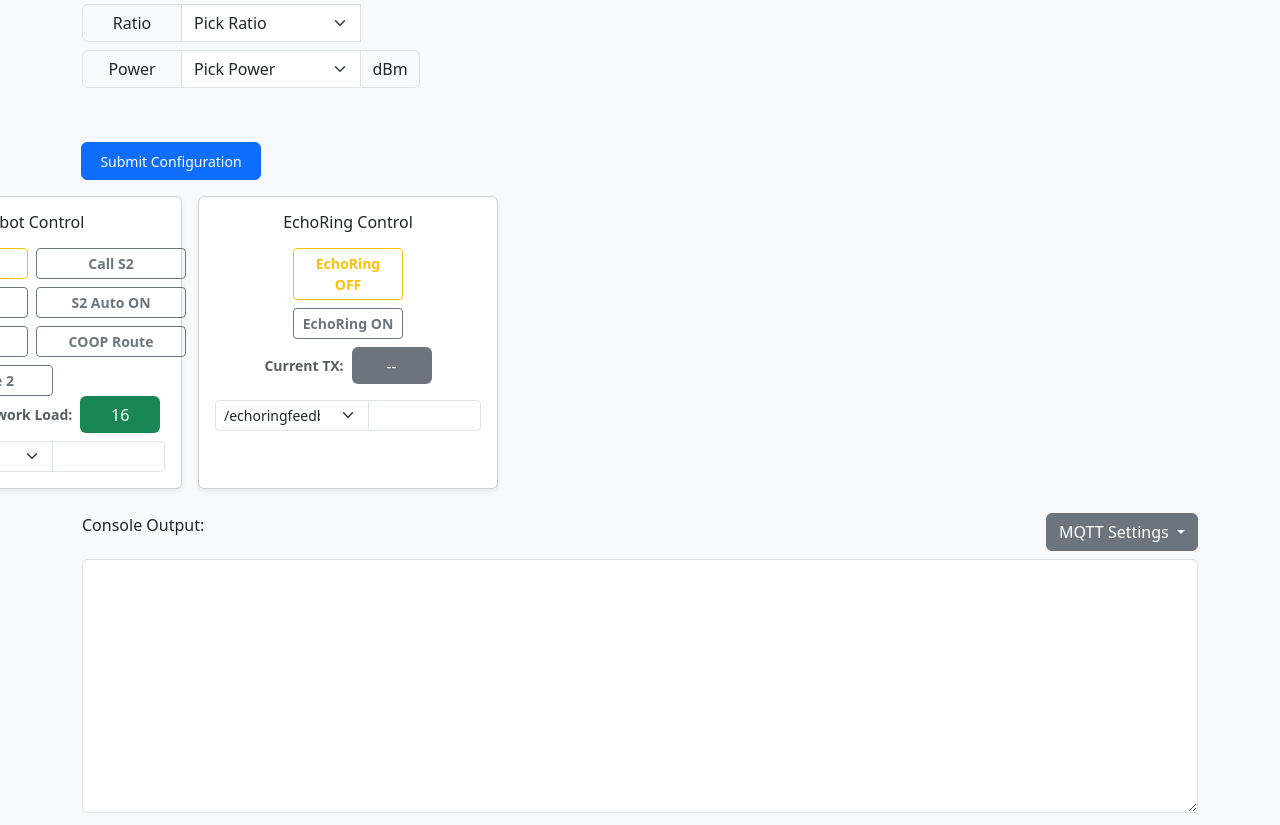
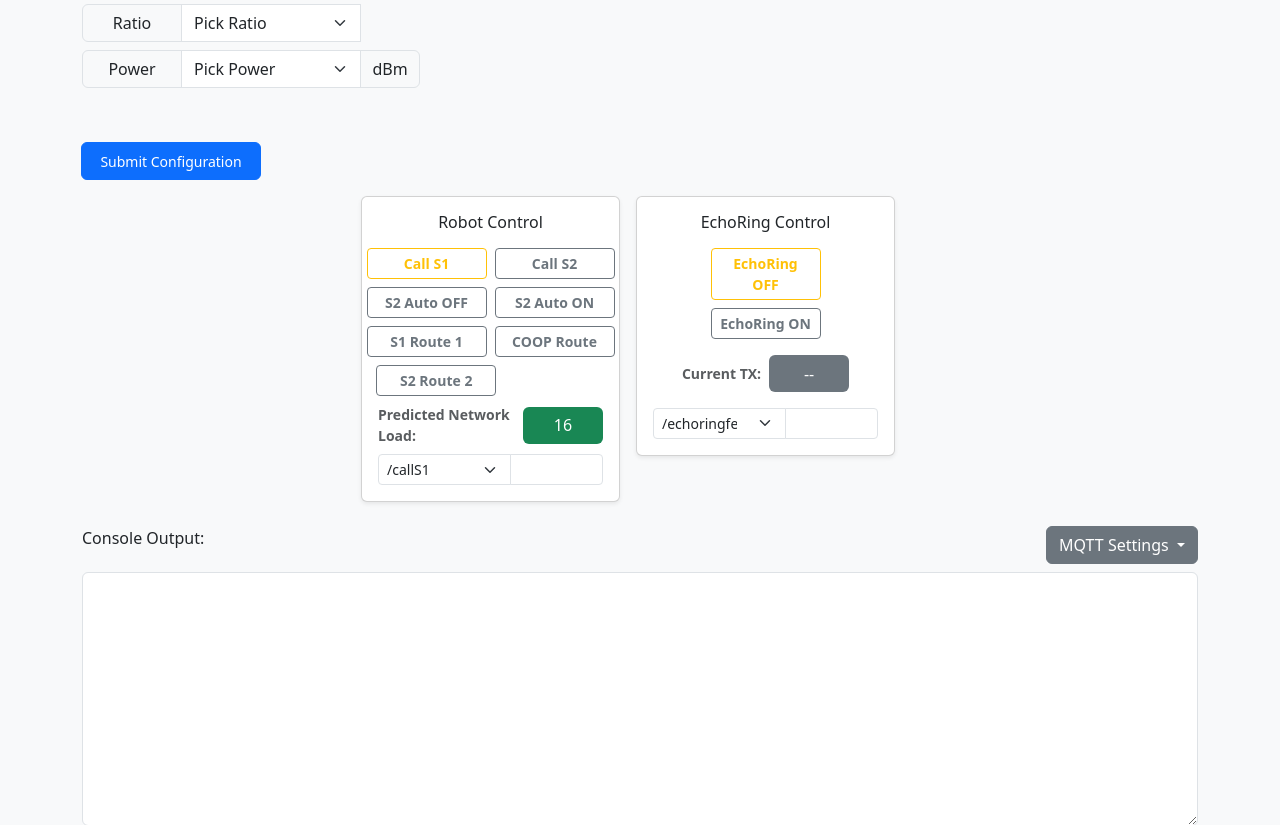
Before and after one commit to WICON-RPTU/MECSware-EchoRing_Dashboard, a Flask app: page / in a window 1280 px wide. Shown: the part 268-1093 px from the top of the page. Run offline with Flask 3, Linux system fonts and the light colour scheme.

Commit message:
[MOD] Button

```diff
--- a/templates/index.html
+++ b/templates/index.html
@@ -35,7 +35,7 @@
             text-align: center;
         }
         .buttonRobots {
-            width: 150px;
+            width: 120px;
             justify-content: center;
             text-align: center;
         }
@@ -192,11 +192,11 @@
     </div>
   </div>
 
-<!-- Right: Robot and EchoRing Cards (side-by-side) -->
-<div class="row mb-4">
-  <div class="col-md-12 d-flex flex-column flex-md-row justify-content-start gap-3" style="margin-left: -200px;">
+<!-- Robot + EchoRing Cards Row (centered) -->
+<div class="row justify-content-center mb-4">
+  <div class="col-lg-6 col-md-10 col-sm-12 d-flex flex-column flex-md-row justify-content-center align-items-start gap-3">
 
-    <!-- Robot Card -->
+    <!-- Robot Control Card -->
     <div id="robotCard" class="card shadow-sm w-100">
       <div class="card-body p-3">
         <h6 class="card-title mb-3 text-center">Robot Control</h6>
@@ -219,7 +219,7 @@
           </div>
         </div>
 
-        <div class="d-flex align-items-center gap-2">
+        <div class="d-flex align-items-center gap-2 mt-2">
           <div class="text-muted small fw-bold">Predicted Network Load:</div>
           <div id="robotStatus" class="status-box bg-secondary text-white">--</div>
         </div>
@@ -239,14 +239,14 @@
       </div>
     </div>
 
-    <!-- EchoRing Card -->
+    <!-- EchoRing Control Card -->
     <div id="echoringCard" class="card shadow-sm w-100">
       <div class="card-body p-3">
         <h6 class="card-title mb-3 text-center">EchoRing Control</h6>
         <div class="d-flex flex-column align-items-center gap-2">
           <button class="btn btn-outline-warning btn-sm fw-bold buttonEchoring" onclick="echoOFF()">EchoRing OFF</button>
           <button class="btn btn-outline-secondary btn-sm fw-bold buttonEchoring" onclick="echoON()">EchoRing ON</button>
-          <div class="d-flex align-items-center gap-2">
+          <div class="d-flex align-items-center gap-2 mt-2">
             <div class="text-muted small fw-bold">Current TX:</div>
             <div id="echoringStatus" class="status-box bg-secondary text-white">--</div>
           </div>
@@ -262,6 +262,7 @@
 
   </div>
 </div>
+
 
 
 <div class="mb-3">
```
